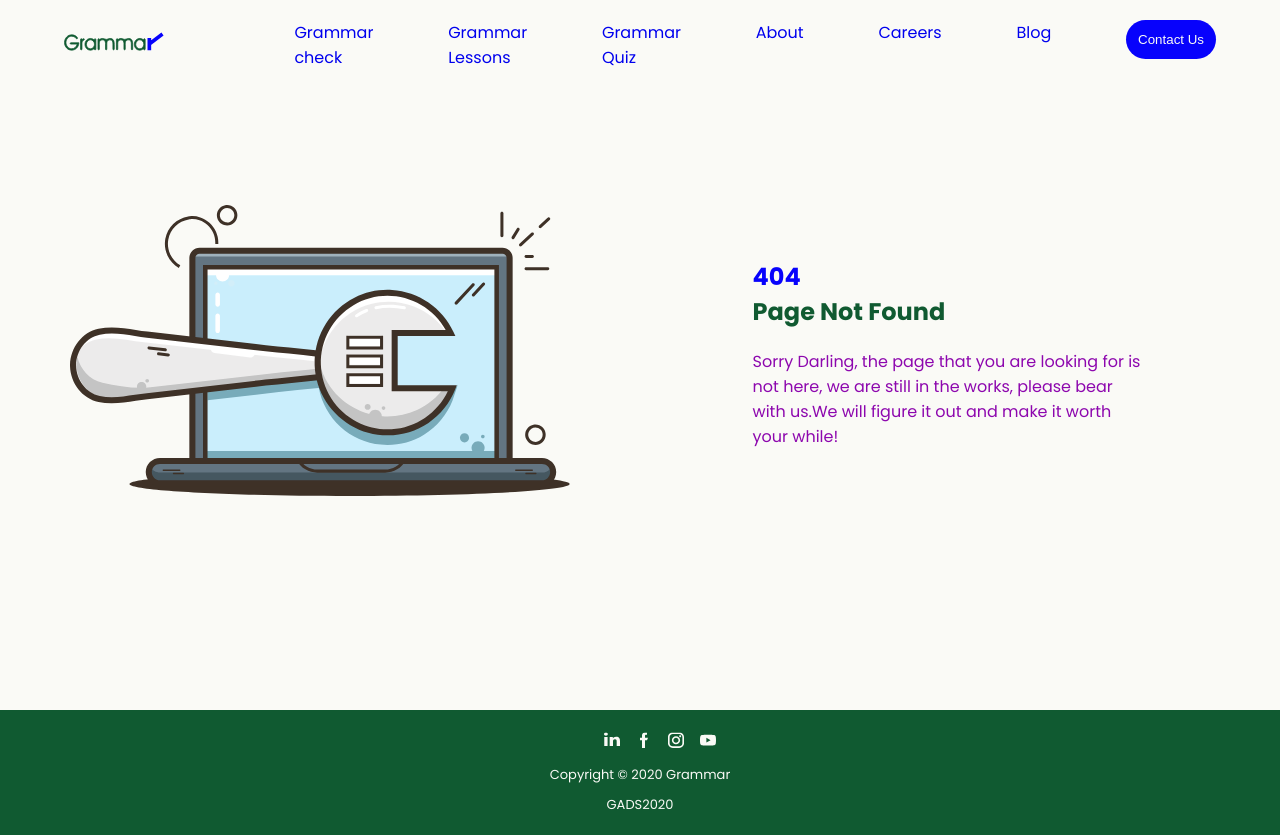
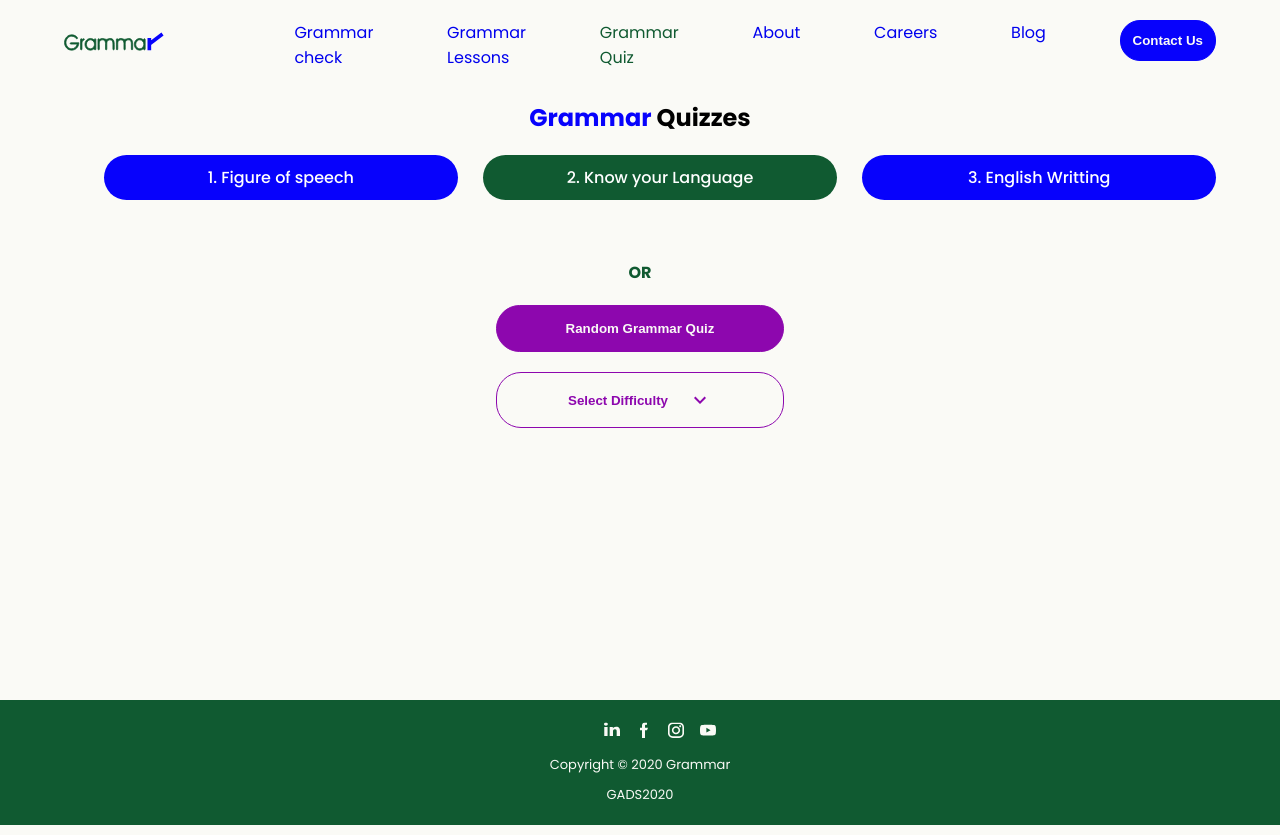
Before and after one commit to Firdausi1/Grammar, a React (Create React App) app: page /grammarquizzes in a window 1280 px wide. Built offline with nearby package versions, Linux system fonts and the light colour scheme.

Commit message:
Grammar lessons/ quizzes pages added

```diff
--- a/src/App.css
+++ b/src/App.css
@@ -1,3 +1,42 @@
 a{
     text-decoration: none;
 }
+
+.btn-secondary {
+	background-color: #8d07ae;
+	color: #FAFAF6;
+	padding: 15px;
+	border-radius: 25px;
+	border: 1px solid #8d07ae;
+    text-align: center;
+    font-weight: 600;
+}
+
+.btn-outline {
+	background-color: #FAFAF6;
+	color: #8d07ae;
+	padding: 15px;
+	border-radius: 25px;
+	border: 1px solid #8d07ae;
+    text-align: center;
+    font-weight: 600;
+}
+
+.btn-primary{
+    background-color: #0702FC;
+    border: 1px solid #0702FC;
+    border-radius: 20px;
+    color: #FAFAF6;
+    padding: 12px;
+    font-weight: 600;
+}
+
+.btn-tertiary{
+    background-color: #105a31;
+	color: #FAFAF6;
+	padding: 15px;
+	border-radius: 25px;
+	border: 1px solid #105a31;
+    text-align: center;
+    font-weight: 600;
+}
--- a/src/App.js
+++ b/src/App.js
@@ -7,6 +7,8 @@ import Footer from "./components/Footer";
 import Body from "./components/Body";
 import { BrowserRouter as Router, Switch, Route } from "react-router-dom";
 import ErrorPage from "./components/ErrorPage";
+import GrammarLessons from "./components/GrammarLessons";
+import GrammarQuizz from "./components/GrammarQuizz";
 
 function App() {
 	return (
@@ -19,9 +21,16 @@ function App() {
 						<Body />
 						<About />
 					</Route>
+					<Route path="/grammarlessons" exact>
+						<GrammarLessons />
+					</Route>
+
+					<Route path="/grammarquizzes" exact>
+						<GrammarQuizz />
+					</Route>
 
 					<Route path="/:id" exact>
-            <ErrorPage/>
+						<ErrorPage />
 					</Route>
 				</Switch>
 				<Footer />
--- a/src/components/Body.css
+++ b/src/components/Body.css
@@ -49,18 +49,6 @@
     width: 50%;
 }
 
-.body__btn1 {
-	background-color: #0702fc;
-}
-
-.body__btn2 {
-	background-color: #8d07ae;
-}
-
-.body__btn3 {
-	background-color: #105a31;
-}
-
 @media screen and (max-width: 768px){
     .btn{
         padding: 15px;
--- a/src/components/Body.js
+++ b/src/components/Body.js
@@ -8,9 +8,9 @@ const Body = () => {
             <div className="body__container">
             <div className="body__container1">
                 <h2><span>Darling,</span> You do realise that <span>your Grammar </span>needs an <span>Upgrade</span>, right?</h2>
-                <button className="body__btn1 btn">Grammar Lessons</button>
-                <button className="body__btn2 btn">Grammar Blog</button>
-                <button className="body__btn3 btn">Grammar Quizzes</button>
+                <button className="btn-primary btn">Grammar Lessons</button>
+                <button className="btn-secondary btn">Grammar Blog</button>
+                <button className="btn-tertiary btn">Grammar Quizzes</button>
             </div>
             <div className="body__container2">
                 <img src="../../Layer 2img2.svg" alt="body"/>
--- /dev/null
+++ b/src/components/GrammarLessons.css
@@ -0,0 +1,68 @@
+.grammarLesson{
+    height: 75vh;
+    width: 90%;
+    margin: 0 auto;
+}
+
+ul{
+    list-style: none;
+}
+
+.grammarLesson > h2{
+    text-align: center;
+    margin-top: 30px;
+}
+
+.grammarLesson > h2 span{
+    color: #0702FC;
+}
+.grammarLesson__container{
+    display: flex;
+    flex: row wrap;
+    justify-content: space-around;
+}
+
+.grammarLesson__box{
+    width: 30%;
+    margin-top: 20px;
+    color: #8D07AE;
+}
+
+.grammarLesson__box:nth-of-type(even) .list-title{
+    background-color: #105A31;
+}
+
+.grammarLesson__box li{
+    padding-left: 30px;
+    margin-bottom: 10px;
+}
+
+.list-title{
+    font-weight: 500;
+    background-color: #0702FC;
+    color: white;
+    margin-bottom: 10px;
+    padding: 10px;
+    border-radius: 25px;
+}
+
+@media screen and (max-width: 768px){
+    .grammarLesson{
+        font-size: 12px;
+    }.grammarLesson__box{
+        width: 50%;
+    }
+}
+
+@media screen and (max-width: 425px){
+    .grammarLesson{
+        font-size: 12px;
+    }
+    .grammarLesson__container{
+        display: flex;
+        flex-direction: column;
+    }
+    .grammarLesson__box{
+        width: 80%;
+    }
+}
--- /dev/null
+++ b/src/components/GrammarLessons.js
@@ -0,0 +1,45 @@
+import React from "react";
+import "./GrammarLessons.css";
+
+const GrammarLessons = () => {
+	return (
+		<div className="grammarLesson">
+			<h2>
+				<span>Grammar</span> Lessons
+			</h2>
+			<div className="grammarLesson__container">
+				<div className="grammarLesson__box">
+					<ul>
+						<li className="list-title">1. Figure of speech</li>
+						<li>Simile</li>
+						<li>Personification</li>
+						<li>Hyperbole</li>
+						<li>Metaphor</li>
+					</ul>
+				</div>
+				<div className="grammarLesson__box">
+					<ul>
+						<li className="list-title">2. Know your language</li>
+						<li>Nouns</li>
+						<li>Pronouns</li>
+						<li>Verbs</li>
+						<li>Sentence Parts</li>
+						<li>Modifiers</li>
+						<li>Preposition</li>
+						<li>Conjunstions</li>
+					</ul>
+				</div>
+				<div className="grammarLesson__box">
+					<ul>
+						<li className="list-title">3. English Writting</li>
+						<li>Fundamentals of english writting</li>
+						<li>Formal Letter</li>
+						<li>In-Formal Letter</li>
+					</ul>
+				</div>
+			</div>
+		</div>
+	);
+};
+
+export default GrammarLessons;
--- /dev/null
+++ b/src/components/GrammarQuizz.css
@@ -0,0 +1,93 @@
+.grammarQuizz {
+	height: 75vh;
+	width: 90%;
+	margin: 0 auto;
+}
+
+.grammarQuizz > h2 {
+	text-align: center;
+	margin-top: 30px;
+}
+
+.grammarQuizz > h2 span {
+	color: #0702fc;
+}
+
+.grammarQuizz__list {
+	display: flex;
+	flex: row wrap;
+	justify-content: space-between;
+}
+
+.grammarQuizz__container {
+	margin-top: 20px;
+}
+
+.list:nth-of-type(even) {
+	background-color: #105a31;
+}
+
+.list {
+    width: 30%;
+    font-weight: 500;
+	background-color: #0702fc;
+	color: white;
+	margin-bottom: 10px;
+	padding: 10px;
+	border-radius: 25px;
+	text-align: center;
+}
+
+.grammarQuizz__option {
+	display: flex;
+	flex-direction: column;
+    align-items: center;
+    margin-top: 50px;
+}
+
+.grammarQuizz__option p{
+    color: #105a31;
+    font-weight: 600;
+}
+
+.grammarQuizz__option button{
+    margin-top: 20px;
+    width: 25%;
+    font-weight: 600;
+}
+
+.btn-icon{
+    display: flex;
+    align-items: center;
+    justify-content: center;
+}
+
+.more-icon{
+    margin-left: 20px;
+}
+
+@media screen and (max-width: 768px){
+    .grammarQuizz{
+        font-size: 12px;
+    }
+    .grammarQuizz__option button{
+        width: 30%;
+    }
+}
+
+@media screen and (max-width: 425px){
+    .grammarQuizz{
+        font-size: 12px;
+    }
+    .grammarQuizz__list{
+        display: flex;
+        flex-direction: column;
+    }
+    .list{
+        width: 80%;
+    }
+
+    .grammarQuizz__option button{
+        width: 80%;
+    }
+}
--- /dev/null
+++ b/src/components/GrammarQuizz.js
@@ -0,0 +1,25 @@
+import React from 'react';
+import './GrammarQuizz.css';
+import ExpandMoreIcon from '@material-ui/icons/ExpandMore';
+
+const GrammarQuizz = () => {
+    return (
+        <div className="grammarQuizz">
+            <h2><span>Grammar </span>Quizzes</h2>
+            <div className="grammarQuizz__container">
+                <ul className="grammarQuizz__list">
+                    <li className="list">1. Figure of speech</li>
+                    <li className="list">2. Know your Language</li>
+                    <li className="list">3. English Writting</li>
+                </ul>
+            </div>
+            <div className="grammarQuizz__option">
+                <p>OR</p>
+                <button className="btn-secondary">Random Grammar Quiz</button>
+                <button className="btn-outline btn-icon">Select Difficulty <ExpandMoreIcon className="more-icon"/></button>
+            </div>
+        </div>
+    )
+}
+
+export default GrammarQuizz
--- a/src/components/Header.css
+++ b/src/components/Header.css
@@ -52,11 +52,6 @@
 }
 
 .header__bodySide button {
-	background-color: #0702fc;
-	border: none;
-	border-radius: 25px;
-	color: #fafaf6;
-    padding: 20px;
     margin-bottom: 40px;
 }
 
@@ -87,7 +82,6 @@ textarea{
 
 .error-container{
     display: flex;
-    justify-content: center;
     align-items: center;
     width: 80%;
     margin: 0 auto;
@@ -174,6 +168,8 @@ textarea{
 }
 .error-container p{
     margin-left: 0;
+    width: 100%;
+    font-size: 12px;
 }
 .icon{
     margin-left: 20px;
--- a/src/components/Header.js
+++ b/src/components/Header.js
@@ -1,8 +1,8 @@
 import React, { useEffect, useState } from "react";
 import "./Header.css";
 import Mistake from "./Mistake";
-import CheckIcon from '@material-ui/icons/Check';
-import ErrorOutlineIcon from '@material-ui/icons/ErrorOutline';
+import CheckIcon from "@material-ui/icons/Check";
+import ErrorOutlineIcon from "@material-ui/icons/ErrorOutline";
 
 const Header = () => {
 	const [text, setText] = useState("");
@@ -62,9 +62,11 @@ const Header = () => {
 					<img src="grammar/../Layer 2img1.png" alt="header" />
 				</div>
 				<div className="header__bodySide">
-					<button>Upload File</button>
+					<button className="btn-primary">Upload File</button>
 					<h3>OR</h3>
-					<a className="header__link" onClick={handlePaste}>Paste Plain Test below</a>
+					<a className="header__link" onClick={handlePaste}>
+						Paste Plain Test below
+					</a>
 					<div className="mistake">
 						{errors.map((error, index) => (
 							<Mistake
@@ -82,8 +84,20 @@ const Header = () => {
 						))}
 					</div>
 					<textarea onChange={grammar} value={text}></textarea>
-					{errors.length === 0 ? <div className="error-container noError"><CheckIcon className="icon"/><p>You're good to go. </p></div>:<div className="error-container error-message"><ErrorOutlineIcon className="icon"/><p>Oops there seems to be some errors. </p></div>}
-					<button className="btn__submit" onSubmit={checker}>Submit</button>
+					{errors.length === 0 ? (
+						<div className="error-container noError">
+							<CheckIcon className="icon" />
+							<p>You're good to go. </p>
+						</div>
+					) : (
+						<div className="error-container error-message">
+							<ErrorOutlineIcon className="icon" />
+							<p>Oops there seems to be some errors. </p>
+						</div>
+					)}
+					<button className="btn__submit btn-primary" onSubmit={checker}>
+						Submit
+					</button>
 				</div>
 			</div>
 		</div>
--- a/src/components/Nav.css
+++ b/src/components/Nav.css
@@ -36,17 +36,9 @@
     display: none;
 }
 
-.nav button{
-    background-color: #0702FC;
-    border: none;
-    border-radius: 20px;
-    color: #FAFAF6;
-    padding: 12px;
-}
-
 @media screen and (max-width: 768px){
     .nav__list li{
-        font-size: 15px;
+        font-size: 12px;
     }
     .nav button{
         border-radius: 20px;
@@ -60,7 +52,7 @@
         display: flex;
         flex-direction: column;
         width: 100%;
-        height: 80vh;
+        height: 100vh;
         text-align: center;
         position: absolute;
         top: 10vh;
--- a/src/components/Nav.js
+++ b/src/components/Nav.js
@@ -36,7 +36,7 @@ const Nav = () => {
 					</NavLink>
 				</li>
 				<li>
-					<NavLink to="/grammarcheckquizzes">
+					<NavLink to="/grammarquizzes">
 						Grammar <br />
 						Quiz{" "}
 					</NavLink>
@@ -51,7 +51,7 @@ const Nav = () => {
 					<NavLink to="/blog">Blog</NavLink>
 				</li>
 				<li>
-					<button>Contact Us</button>
+					<button className="btn-primary">Contact Us</button>
 				</li>
 			</ul>
 		</nav>
```
Lines whose indentation alone changed are shown as unchanged.
